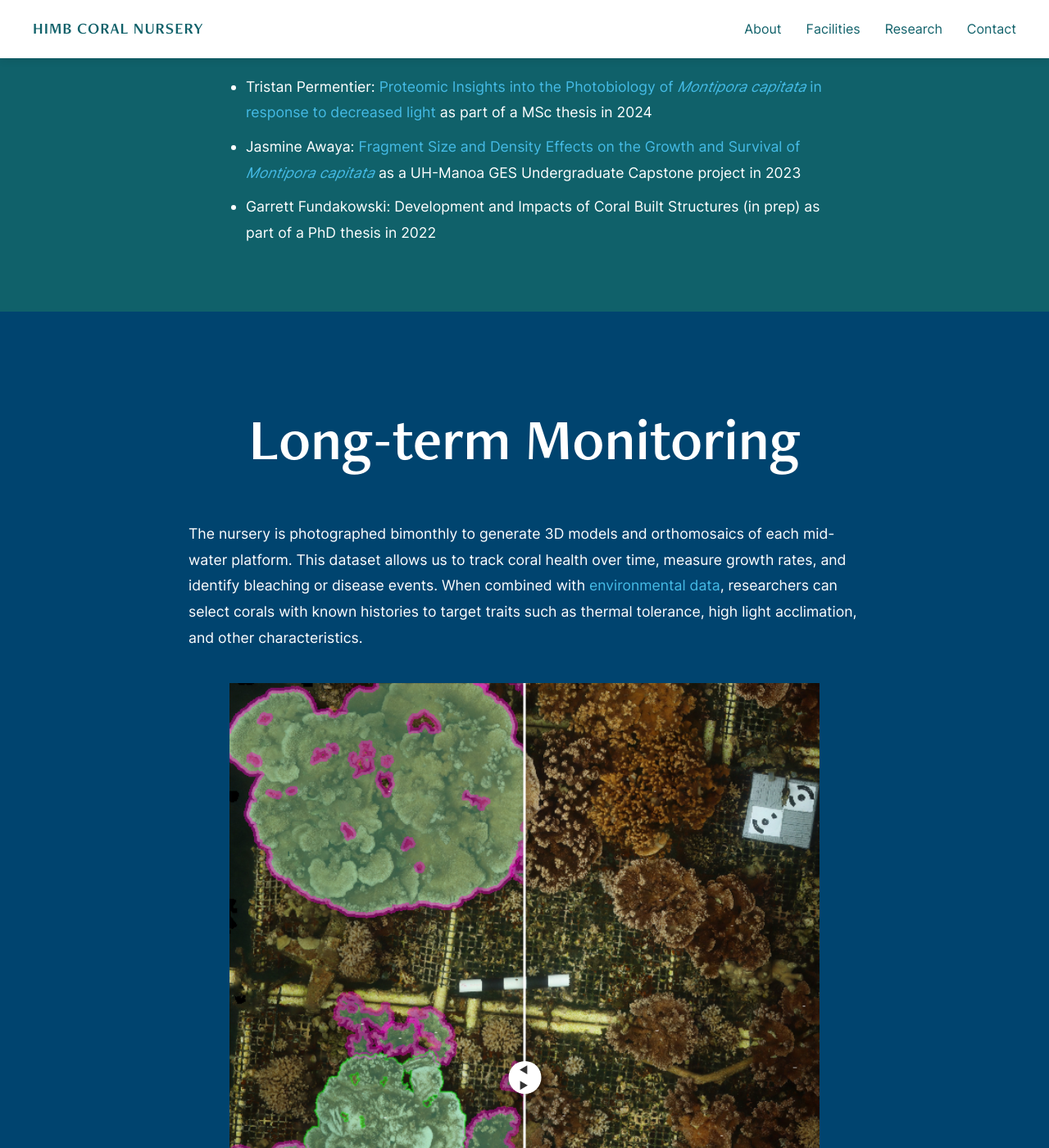
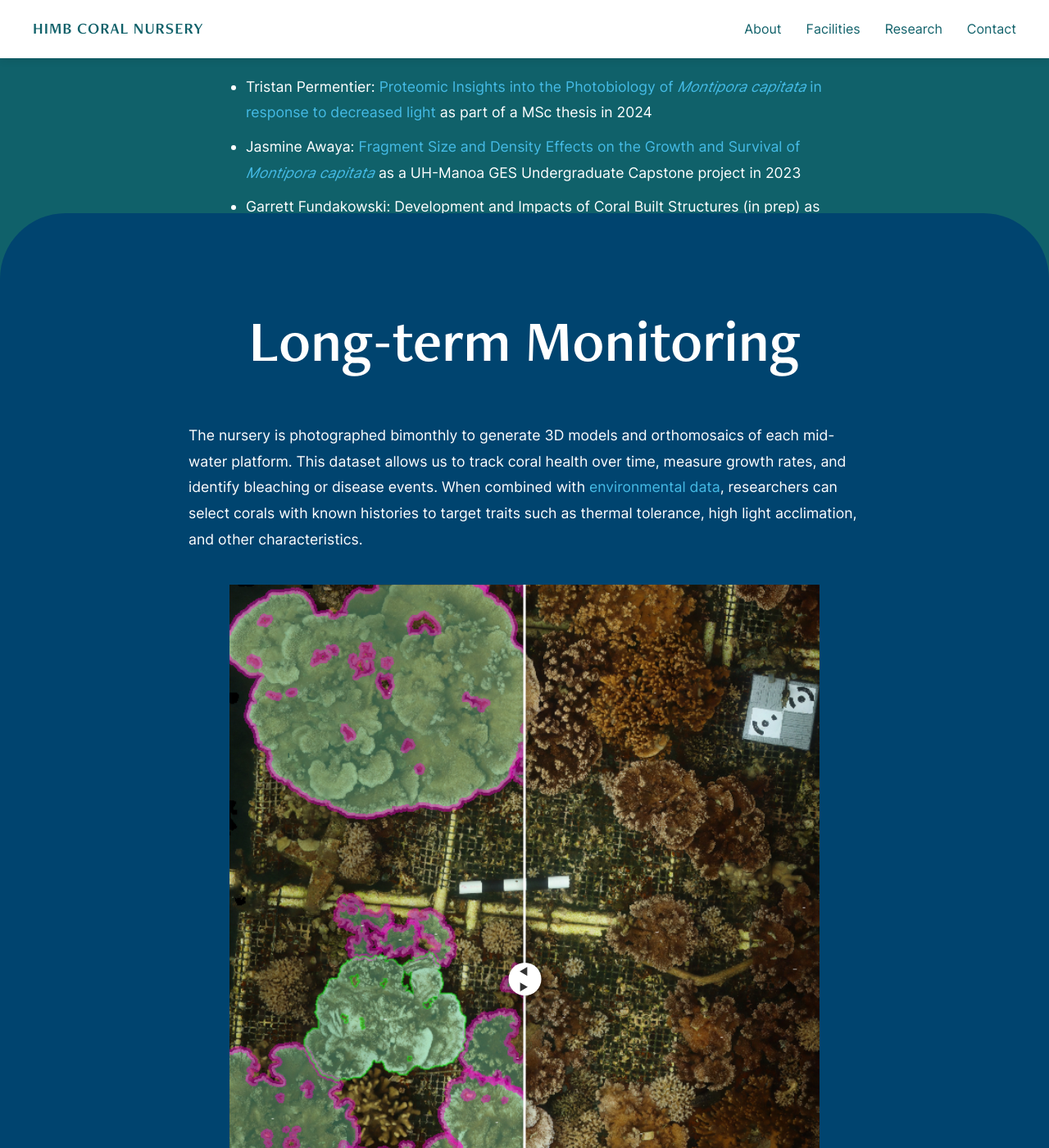
Before and after one commit to himb-coral-nursery/himb-coral-nursery.github.io, a Jekyll site: the page built from research.md, in a window 1280 px wide and 1400 px high, scrolled down 465 px. Shown: the whole window at 82% size. Built offline with Jekyll 4.4.1, drawn with Linux system fonts in a browser that asks for light colours.

Commit message:
Update style.css

```diff
--- a/assets/css/style.css
+++ b/assets/css/style.css
@@ -882,9 +882,11 @@ table em {
 }
 
 /* Curved Section Tops */
-.section-rounded {
-  border-radius: 40px 40px 0 0;
-  margin-top: -40px;
+.section-corals,
+.section-equipment,
+.section-pricing {
+  border-radius: 80px 80px 0 0;
+  margin-top: -80px;
 }
 
 /* ==========================================================================
```
